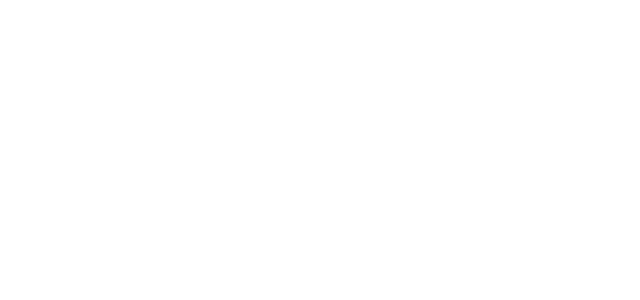
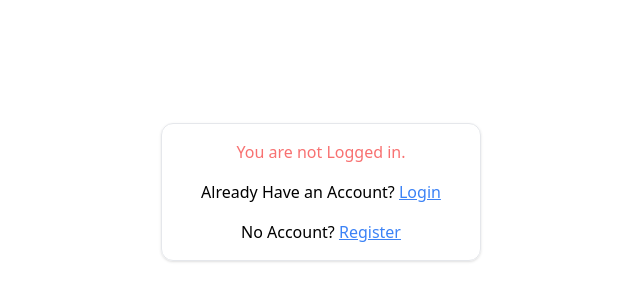
Before and after one commit to msisaif/minibook, a React (Vite) app: page / in a window 1280 px wide. Before the commit this address had no page. Shown: the part 208-508 px from the top of the page, without its empty margins (319-959 px from the left). Built offline with nearby package versions, Linux system fonts and the light colour scheme; no server answers.

Commit message:
Home page in '/' and Design for not logged in

```diff
--- a/src/App.jsx
+++ b/src/App.jsx
@@ -11,7 +11,7 @@
       <Router>
         <div>
           <Routes>
-            <Route path="/home" element={<Home />} />
+            <Route path="/" element={<Home />} />
             <Route path="/login" element={<Login />} />
             <Route path="/register" element={<Register />} />
             <Route path="/reset" element={<Reset />} />
--- a/src/pages/Home.jsx
+++ b/src/pages/Home.jsx
@@ -2,16 +2,12 @@
 
 import { signOut } from "firebase/auth";
 import { useAuthState } from "react-firebase-hooks/auth";
-import { useNavigate } from "react-router-dom";
+import { NavLink, useNavigate } from "react-router-dom";
 import { auth } from "../firebase";
 
 function Home() {
   const navigate = useNavigate();
   const [user, loading, error] = useAuthState(auth);
-
-  if (!user) {
-    return navigate("/login");
-  }
 
   async function handleLogout() {
     signOut(auth)
@@ -25,7 +21,12 @@
       });
   }
 
-  if (loading) return <p className="text-center animate-pulse">Loading...</p>;
+  if (loading)
+    return (
+      <CenterContainer>
+        <p className="text-center animate-pulse text-gray-400">Loading...</p>
+      </CenterContainer>
+    );
 
   if (error)
     return <p className="text-center animate-pulse">{error.message}</p>;
@@ -33,6 +34,8 @@
   return (
     <>
       <CenterContainer>
+        {user ? (
+          <>
             <div className="text-center">Welcome, {user.email}</div>
             <div className="mt-4 py-4 flex justify-center items-center">
               <button
@@ -43,6 +46,24 @@
                 Logout
               </button>
             </div>
+          </>
+        ) : (
+          <>
+            <p className="text-center text-red-400">You are not Logged in.</p>
+            <p className="mt-4 text-center">
+              Already Have an Account?{" "}
+              <NavLink to="/login" className="text-blue-500 underline">
+                Login
+              </NavLink>
+            </p>
+            <p className="mt-4 text-center">
+              No Account?{" "}
+              <NavLink to="/register" className="text-blue-500 underline">
+                Register
+              </NavLink>
+            </p>
+          </>
+        )}
       </CenterContainer>
     </>
   );
--- a/src/pages/Login.jsx
+++ b/src/pages/Login.jsx
@@ -16,7 +16,7 @@
 
       console.log(response);
 
-      navigate("/home");
+      navigate("/");
     } catch (err) {
       console.log(err);
     }
--- a/src/pages/Reset.jsx
+++ b/src/pages/Reset.jsx
@@ -15,7 +15,7 @@
 
     console.log(response);
 
-    navigate("/home");
+    navigate("/");
   }
 
   return (
```
Lines whose indentation alone changed are shown as unchanged.
